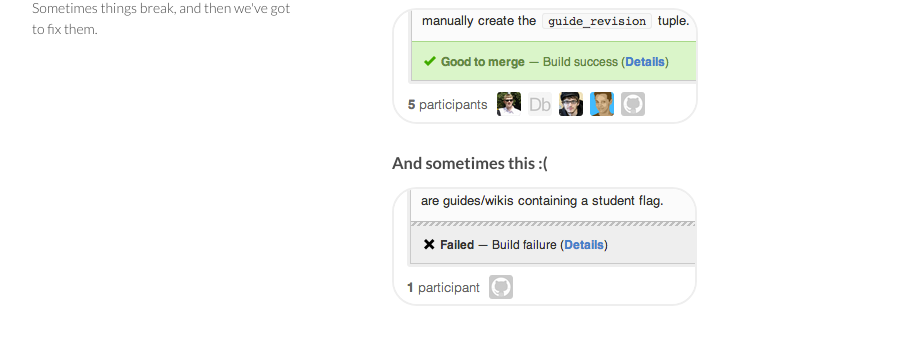
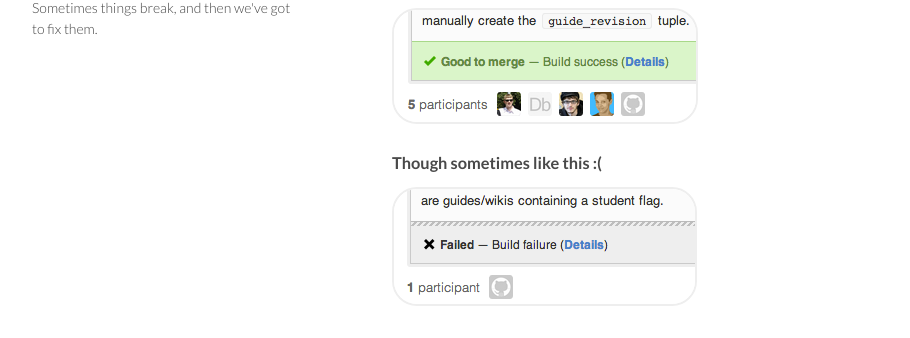
Before and after one commit to iFixit/itbrokeand.ifixit.com, a Jekyll site: the page built from _posts/2013-03-03-cimpler-continuous-integration-server.md, in a window 1280 px wide and 900 px high, scrolled down 990 px. Shown: the part 107-445 px from the top of the window, without its empty margins (178-1088 px from the left). Built offline with Jekyll 4.4.1, drawn with Linux system fonts in a browser that asks for light colours; Markdown is read by kramdown in place of the engine named in the settings.

Commit message:
Cimpler, betterify header

```diff
--- a/_posts/2013-03-03-cimpler-continuous-integration-server.md
+++ b/_posts/2013-03-03-cimpler-continuous-integration-server.md
@@ -61,7 +61,7 @@ so we get the positive **"Good to merge"** message and a link to the test log on
 ### Like this :)
 <img class="screenshot" src="/assets/build-success.png"/>
 
-### And sometimes this :(
+### Though sometimes like this :(
 <img class="screenshot" src="/assets/build-failed.png"/>
 
 
```
